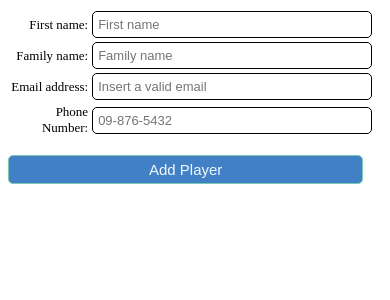
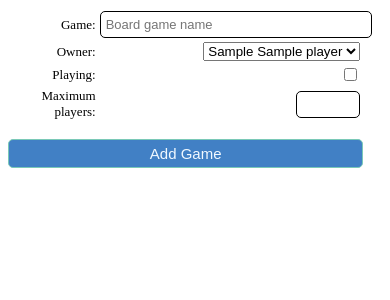
Before and after one commit to lxdnz254/BIT695_TM4, a PHP site: page /admin/show_form.php?games in a window 390 px wide. Shown: the top 300 px of the page. Run offline with PHP 8.4, Linux system fonts and the light colour scheme; tables that the repository leaves empty hold one stand-in row (values such as "Sample post").

Commit message:
Add game
Admin can add player correctly

```diff
--- /dev/null
+++ b/www/admin/gameform.php
@@ -0,0 +1,73 @@
+<?php include_once('../includes/helpers.inc.php'); ?>
+<!-- Games form template -->
+<!DOCTYPE html>
+<html lang="en">
+<head>
+<meta http-equiv="Content-type" content="text/html; charset=utf-8" />
+<meta name="viewport" content="width=device-width, initial-scale=1.0" />
+<link rel="stylesheet" type="text/css" href="../css/form.css">
+
+</head>
+
+<!--calls to validate.js to check the form on non-html5 compatible browsers.
+	to test this on HTML5 compliant browsers add 'novalidate' to the form tag -->
+<script type="text/javascript" src="../js/validate.js"></script>
+
+<form id="form_box" name="game" method="POST" enctype="application/x-www-form-urlencoded"
+	action="add.php?games" onsubmit="return checkForm(this)" target="_self">
+
+	<table>
+		<!-- All forms title="" entry is error message displayed for invalid entry -->
+
+		<!-- Game should not be empty and should be a string not a number -->
+		<tr>
+			<td id="form_text">Game: </td>
+			<td>
+				<input type="text" name="boardgame" id="board_game" size="35"
+						maxlength="50" required pattern="[a-zA-Z]+"
+						value="" title="Please enter letters only!"
+						placeholder="Board game name" tabindex="4"/>
+			</td>
+		</tr>
+
+		<!-- Name should reference the list of players as called from database -->
+		<tr>
+			<td id="form_text">Owner:</td>
+			<td>
+				<select name="owner" id="owner" tabindex="5"/>
+
+					<?php foreach ($players as $player): ?>
+					<option value="<?php htmlout($player['id']); ?>"><?php htmlout($player['name']); ?></option>
+					<?php endforeach; ?>
+				</select>
+
+			</td>
+		</tr>
+
+		<!-- Checkbox is checked to inidicate the game is being played currently  -->
+		<tr>
+			<td id="form_text">Playing:</td>
+			<td>
+				<input type="checkbox" name="playing" id="playing"
+						value="0"
+						placeholder="Check if game is in play" tabindex="6"/>
+			</td>
+		</tr>
+
+		<!-- Number will be selected by spinner, will always have a result -->
+		<tr>
+			<td id="form_text">Maximum players:</td>
+			<td>
+				<input type="number" name="max_players" id="max_players" size="5" min="2" max="20"
+					 tabindex="7"/>
+			</td>
+		</tr>
+
+	</table>
+
+	<p id="register"><input type="submit" name="submit"
+						value="Add Game" tabindex="8"></p>
+
+</form>
+
+</html>
--- /dev/null
+++ b/www/admin/games_form.html.php
@@ -0,0 +1,73 @@
+<?php include_once('../includes/helpers.inc.php'); ?>
+<!-- Games form template -->
+<!DOCTYPE html>
+<html lang="en">
+<head>
+<meta http-equiv="Content-type" content="text/html; charset=utf-8" />
+<meta name="viewport" content="width=device-width, initial-scale=1.0" />
+<link rel="stylesheet" type="text/css" href="../css/form.css">
+
+</head>
+
+<!--calls to validate.js to check the form on non-html5 compatible browsers.
+	to test this on HTML5 compliant browsers add 'novalidate' to the form tag -->
+<script type="text/javascript" src="../js/validate.js"></script>
+
+<form id="form_box" name="game" method="POST" enctype="application/x-www-form-urlencoded"
+	action="{{action}}" onsubmit="return checkForm(this)" target="_self">
+
+	<table>
+		<!-- All forms title="" entry is error message displayed for invalid entry -->
+
+		<!-- Game should not be empty and should be a string not a number -->
+		<tr>
+			<td id="form_text">Game: </td>
+			<td>
+				<input type="text" name="boardgame" id="board_game" size="35"
+						maxlength="50" required pattern="[a-zA-Z]+"
+						value="{{game}}" title="Please enter letters only!"
+						placeholder="Board game name" tabindex="4"/>
+			</td>
+		</tr>
+
+		<!-- Name should reference the list of players as called from database -->
+		<tr>
+			<td id="form_text">Owner:</td>
+			<td>
+				<select name="owner" id="owner" tabindex="5"/>
+
+					<?php foreach ($players as $player): ?>
+					<option value="<?php htmlout($player['id']); ?>"><?php htmlout($player['name']); ?></option>
+					<?php endforeach; ?>
+				</select>
+
+			</td>
+		</tr>
+
+		<!-- Checkbox is checked to inidicate the game is being played currently  -->
+		<tr>
+			<td id="form_text">Playing:</td>
+			<td>
+				<input type="checkbox" name="playing" id="playing"
+						value="0"
+						placeholder="Check if game is in play" tabindex="6"/>
+			</td>
+		</tr>
+
+		<!-- Number will be selected by spinner, will always have a result -->
+		<tr>
+			<td id="form_text">Maximum players:</td>
+			<td>
+				<input type="number" name="max_players" id="max_players" size="5" min="2" max="20"
+					 tabindex="7"/>
+			</td>
+		</tr>
+
+	</table>
+
+	<p id="register"><input type="submit" name="submit"
+						value="{{Register}}" tabindex="8"></p>
+
+</form>
+
+</html>
--- a/www/admin/show_form.php
+++ b/www/admin/show_form.php
@@ -1,20 +1,89 @@
 <?php
 
 function replace_tags($template, $placeholders){
-    $placeholders = array_merge($placeholders, array('<?'=>'', '?>'=>''));
+    $placeholders = array_merge($placeholders, array('<?'=>'<?', '?>'=>'?>'));
 
     return str_replace(array_keys($placeholders), $placeholders, $template);
 }
+
+/* Prepare stements for all tables */
+function statement_prep($connection, $sql) {
+
+	if($stmt = $connection->prepare($sql)) {
+
+		/*No Bind params */
+
+		/*execute statement*/
+		$stmt->execute();
+
+		/*get result*/
+		$result=$stmt->get_result();
+
+		$stmt->close();
+
+	} else {
+			$result=null;
+			echo 'Prepared statement error: %s\n'. $connection->error;
+	}
+
+	return $result;
+}
+
+/* Get player form */
+if (isset($_GET['player'])) {
 
 	$vars = array('{{firstname}}'=>'',
 				'{{familyname}}'=>'',
 				'{{email}}'=>'',
 				'{{phone}}'=>'',
 				'{{Register}}' =>'Add Player',
-				'{{action}}'=>'add_player.php');
+				'{{action}}'=>'add.php?player');
 
 	$template = file_get_contents('table1_form_template.html', true);
 
 	echo replace_tags($template, $vars);
+}
+
+/* Get games form */
+if (isset($_GET['games'])) {
+
+	include('connect.php');
+
+	// Connect to the database
+
+	$conn=connect_db($host,$uid,$pwd,$database);
+	$sql = "SELECT _memberID, _first_name, _family_name FROM {$table1}";
+
+	$result = statement_prep($conn, $sql);
+
+
+	if ($result->num_rows > 0) {
+
+		foreach($result as $row) {
+			$players[] = array('id' => $row['_memberID'], 'name' => $row['_first_name'].' '.$row['_family_name']);
+		}
+
+	} else {
+		echo 'Error getting database information';
+		exit();
+		}
+
+	$conn->close();
+
+	$vars = array('{{game}}'=>'',
+				'{{Register}}'=>'Add Game',
+				'{{action}}'=>'add.php?games');
+
+	$file = 'gameform.php';
+	$template = file_get_contents('games_form.html.php', true);
+
+	$replace = replace_tags($template, $vars);
+
+	file_put_contents($file, "\xEF\xBB\xBF".$replace);
+
+	include($file);
+
+
+}
 
 ?>
--- a/www/admin/table_games.html.php
+++ b/www/admin/table_games.html.php
@@ -7,7 +7,7 @@ echo '<table><thead>';
  		echo '<tr><td id="cen" data-label="BoardGame">' . $row['_boardgame'];
 		echo '</td><td data-label="Owner">' . $row['_first_name'].' '.$row['_family_name'];
 
-		echo '</td><td data-label="InPlay"><input type="checkbox" ' . ($row['_number_of_players'] == 1 ? 'checked' :'').' value="0" disabled/>';
+		echo '</td><td data-label="InPlay"><input type="checkbox" ' . ($row['_playing'] == 1 ? 'checked="checked"' :'').' value="0" disabled/>';
  		echo '</td><td data-label="MaxPlayers">' . $row['_number_of_players'];
  		echo '</td><td id="do"><a href="deletegame.php?game=' . $row['_boardgameID'] . '">Delete Game</a>';
  		echo '</td><td id="do"><a href="editgame.php?game=' . $row['_boargameID'] . '">Edit Game</a>';
@@ -18,7 +18,7 @@ echo '<table><thead>';
 	for($i=0;$i<=3;$i++) {
 	echo '<td style="border: 1px solid black; border-radius: 5px;" data-label="'.$arr[$i].'">&nbsp</td>';
 	}
-	echo '<td id ="do" colspan="2"><a href="show_form.php">Add Game</a></td></tr></tbody>';
+	echo '<td id ="do" colspan="2"><a href="show_form.php?games">Add Game</a></td></tr></tbody>';
 
  	echo '</table>';
 
--- a/www/admin/table_player.html.php
+++ b/www/admin/table_player.html.php
@@ -19,7 +19,7 @@ echo '<table><thead>';
 	for($i=0;$i<=4;$i++) {
 	echo '<td style="border: 1px solid black; border-radius: 5px;" data-label="'.$arr[$i].'">&nbsp</td>';
 	}
-	echo '<td id ="do" colspan="2"><a href="show_form.php">Add Player</a></td></tr></tbody>';
+	echo '<td id ="do" colspan="2"><a href="show_form.php?player">Add Player</a></td></tr></tbody>';
 
  	echo '</table>';
 
--- a/www/css/form.css
+++ b/www/css/form.css
@@ -41,6 +41,29 @@ input[type=submit] {
 	cursor:pointer;
 }
 
+input[type=checkbox] {
+	float: right;
+}
+
+select {
+	float: right;}
+}
+
+#max_players {
+	float: right;
+
+}
+
+input[type=number] {
+
+	width: 20%;
+	float:right;
+	padding: 5px;
+	border-radius: 5px;
+	border: 1px solid;
+	text-align:right;
+}
+
 #submit:hover {
 	background-color: black;
 }
@@ -66,7 +89,7 @@ input[type=text]:focus,textarea:focus {
 	input[type=submit] {
 	padding:5px;
 	}
-	input[type=text],[type=email] {
+	input[type=text],[type=email], [type=number] {
 	padding: 5px;
 	font-size: 13px;
 	}
@@ -80,7 +103,7 @@ input[type=text]:focus,textarea:focus {
 	padding:4px;
 	font-size:12px;
 	}
-	input[type=text],[type=email] {
+	input[type=text],[type=email], [type=number] {
 	padding: 4px;
 	font-size:12px;
 	}
--- a/www/js/validate.js
+++ b/www/js/validate.js
@@ -58,6 +58,19 @@ function checkForm(form)
 			return false;
 		}
 
+		// test the board game field
+		if(form.board_game.value == "") {
+			 alert("Error: Board Games must be filled out!");
+			 form.board_game.focus();
+			 return false;
+		}
+
+		if(!form.board_game.value.match(re)) {
+			alert("Error: Board Game field must contain letters only!");
+			form.board_game.focus();
+			return false;
+		}
+
 	/*
 		// Save this for later if we need password validation
 
```
Also changed, not shown: www/admin/add.php (added, +226 -0 lines), www/admin/tables.php (+12 -2 lines), www/admin/update.php (+1 -16 lines), www/admin/validate.php (added, +20 -0 lines), www/includes/helpers.inc.php (added, +47 -0 lines).
